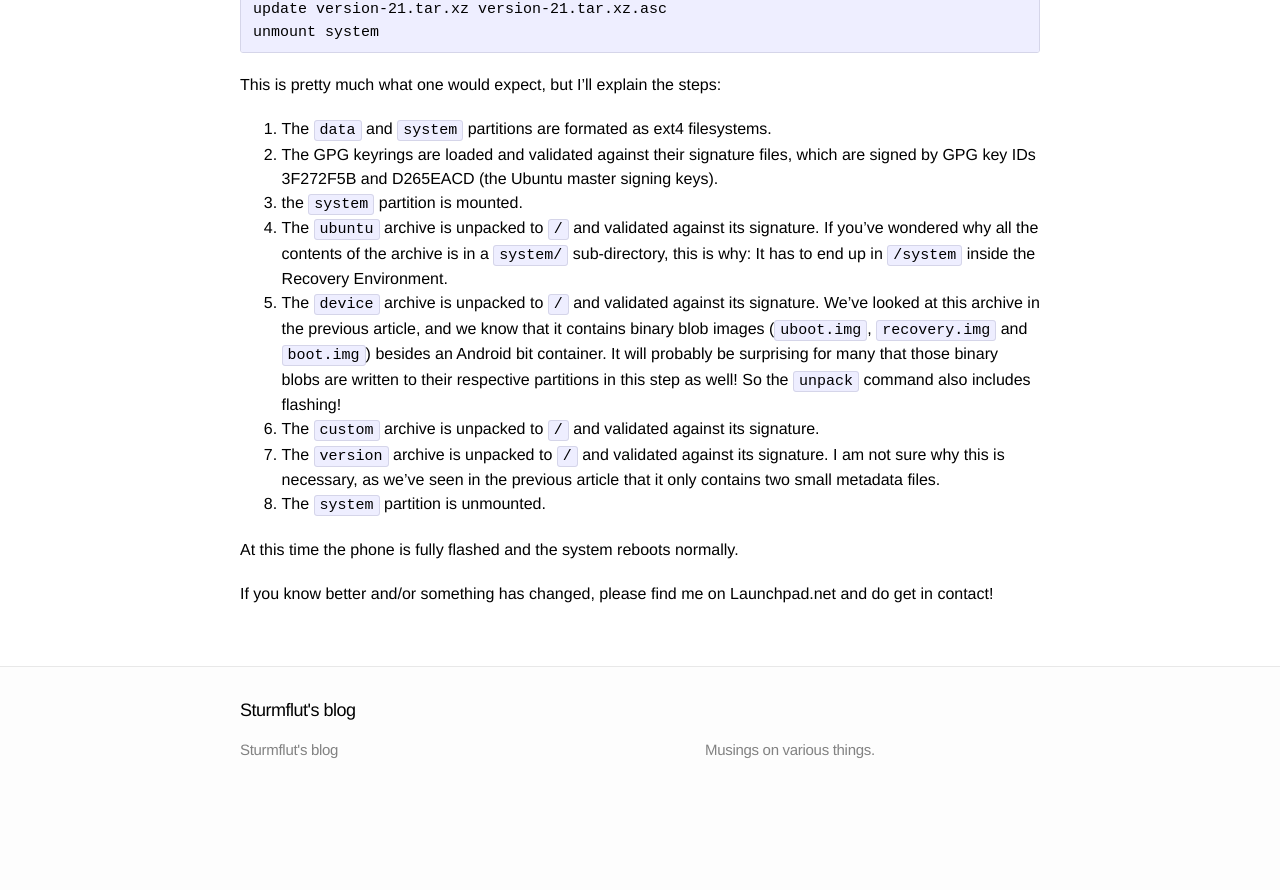
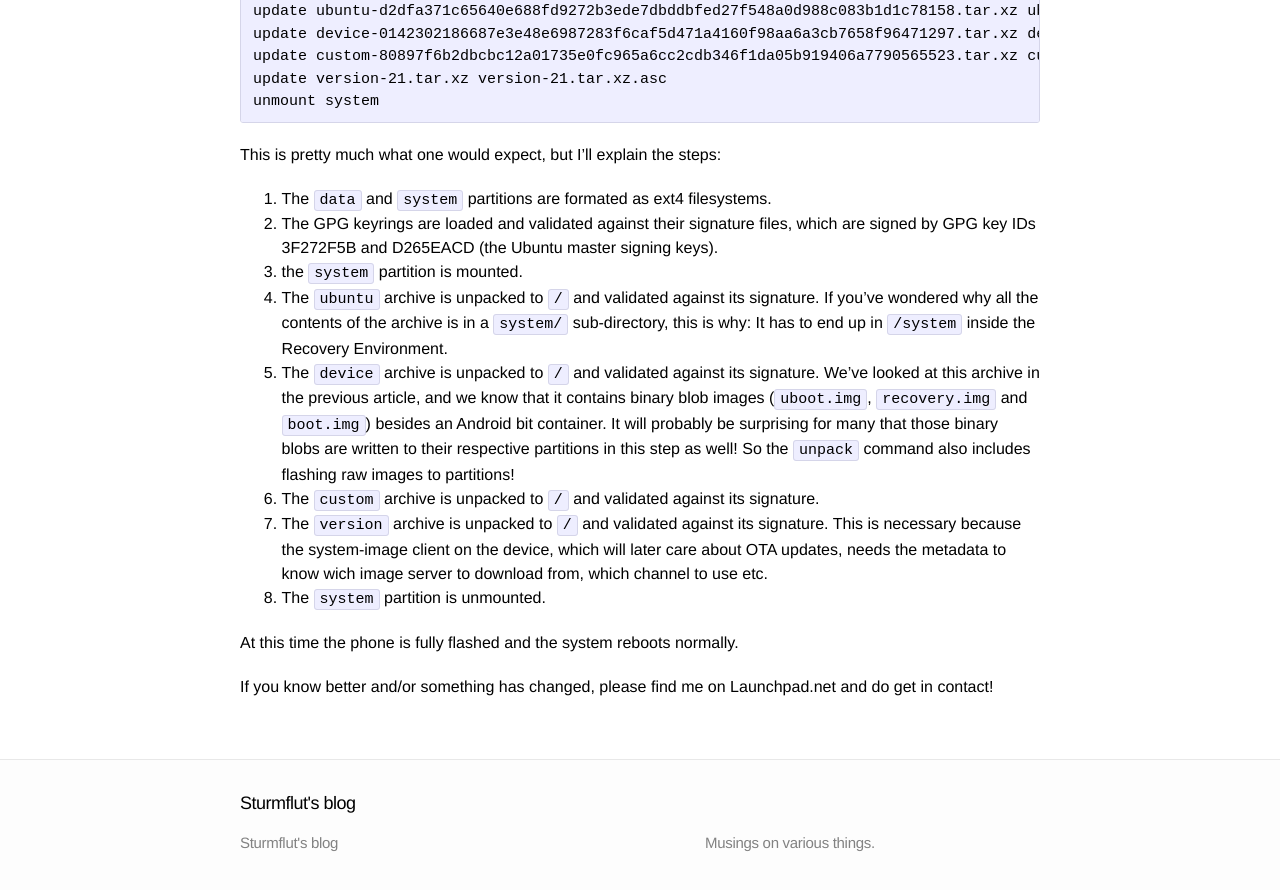
Before and after one commit to Sturmflut/sturmflut.github.io, a Jekyll site: the page built from _posts/2015-05-06-hacking-ubuntu-touch-part-3-how-images-are-flashed.markdown, in a window 1280 px wide and 900 px high, scrolled down 3907 px. Shown: the top 890 px of the window. Built offline with Jekyll 4.4.1, drawn with Linux system fonts in a browser that asks for light colours; before the commit the page ends 4713 px from its top, so only the background shows below that; some of the changed text lies outside the part shown.

Commit message:
Add link to index and clarification

```diff
--- a/_posts/2015-05-06-hacking-ubuntu-touch-part-3-how-images-are-flashed.markdown
+++ b/_posts/2015-05-06-hacking-ubuntu-touch-part-3-how-images-are-flashed.markdown
@@ -5,7 +5,9 @@ date:   2015-05-06 20:30:00
 categories: Ubuntu Touch
 ---
 
-*NOTE: This is a continuation of the [previous article]({% post_url 2015-05-06-hacking-ubuntu-touch-part-2-devices-and-images %}) in the series. Thanks to Barry Warsaw, Oliver Grawert, Jani Monoses and Ondrej Kubik from Canonical for their assistance.*
+*NOTE: This is a continuation of the [previous article]({% post_url 2015-05-06-hacking-ubuntu-touch-part-2-devices-and-images %}) in the [series]({% post_url 2015-05-07-hacking-ubuntu-touch-index %}). Thanks to Barry Warsaw, Oliver Grawert, Jani Monoses and Ondrej Kubik from Canonical for their assistance.*
+
+*UPDATE 07.05.2015: Thanks to Barry Warsaw for pointing out why the `version` archive has to be unpacked to the phone.*
 
 
 We now know what an image is and what it looks like on the inside, but at this point you may wonder: How do all these binary blobs, the ext4 filesystem image and the custom tarball get flashed into device memory? What does ubuntu-device-flash do with them and what happens during the process?
@@ -170,11 +172,11 @@ This is pretty much what one would expect, but I'll explain the steps:
 
 4. The `ubuntu` archive is unpacked to `/` and validated against its signature. If you've wondered why all the contents of the archive is in a `system/` sub-directory, this is why: It has to end up in `/system` inside the Recovery  Environment.
 
-5. The `device` archive is unpacked to `/` and validated against its signature. We've looked at this archive in the previous article, and we know that it contains binary blob images (`uboot.img`, `recovery.img` and `boot.img`) besides an Android bit container. It will probably be surprising for many that those binary blobs are written to their respective partitions in this step as well! So the `unpack` command also includes flashing!
+5. The `device` archive is unpacked to `/` and validated against its signature. We've looked at this archive in the previous article, and we know that it contains binary blob images (`uboot.img`, `recovery.img` and `boot.img`) besides an Android bit container. It will probably be surprising for many that those binary blobs are written to their respective partitions in this step as well! So the `unpack` command also includes flashing raw images to partitions!
 
 6. The `custom` archive is unpacked to `/` and validated against its signature.
 
-7. The `version` archive is unpacked to `/` and validated against its signature. I am not sure why this is necessary, as we've seen in the previous article that it only contains two small metadata files.
+7. The `version` archive is unpacked to `/` and validated against its signature. This is necessary because the system-image client on the device, which will later care about OTA updates, needs the metadata to know wich image server to download from, which channel to use etc.
 
 8. The `system` partition is unmounted.
 
```
